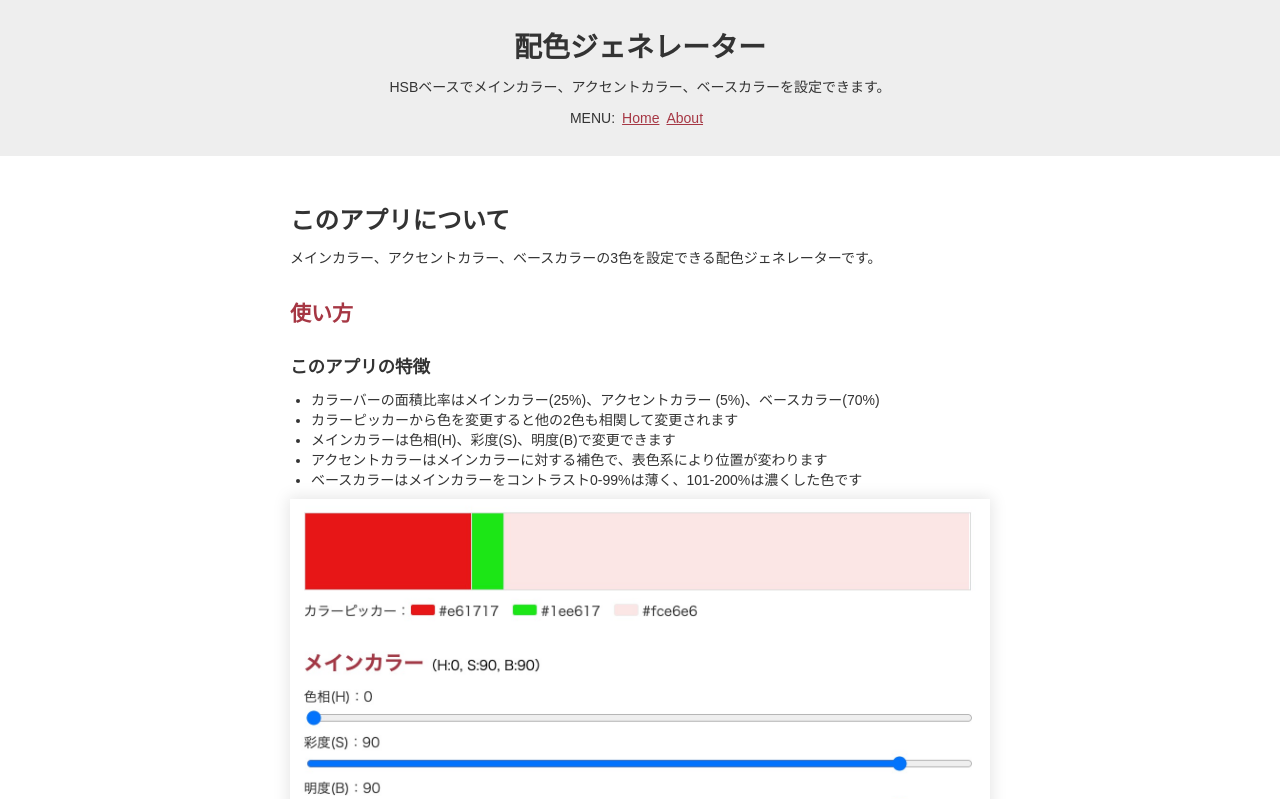
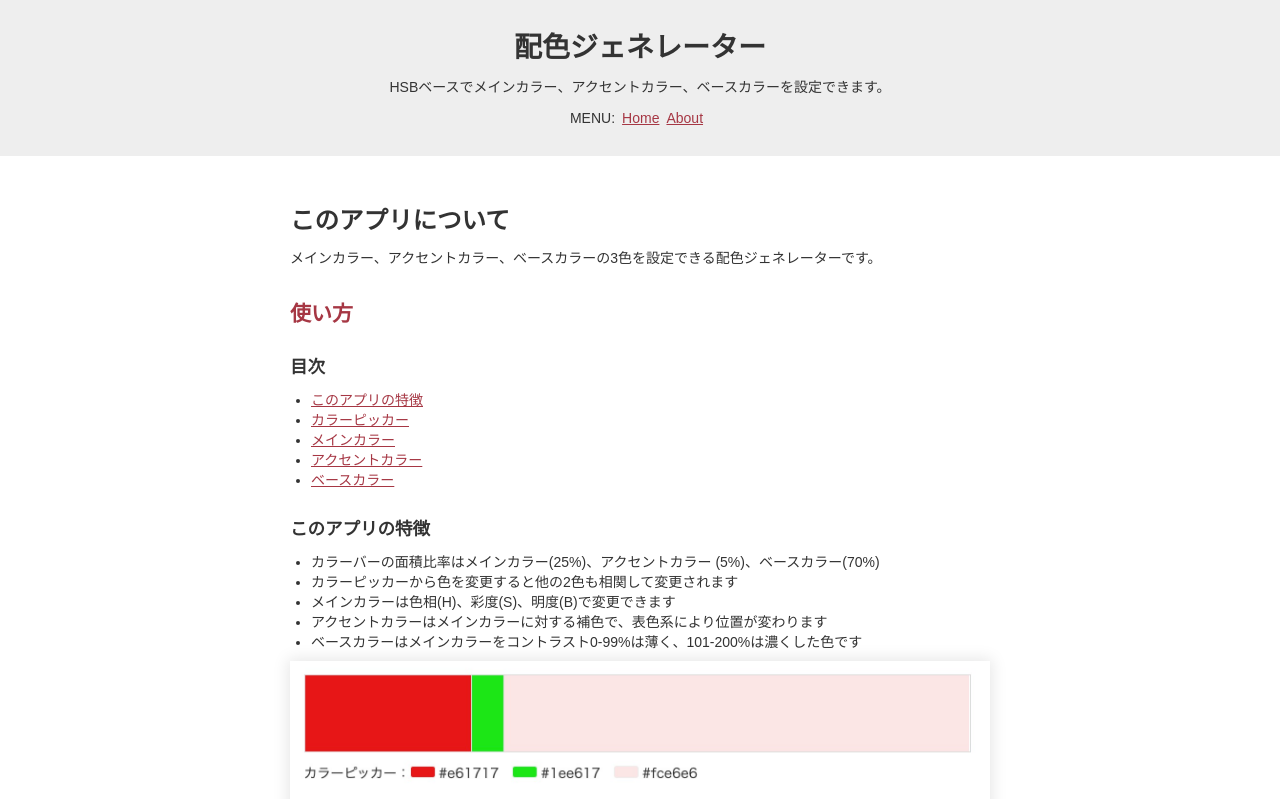
Before and after one commit to ryo-i/color-scheme-generator, a Next.js app: page /about in a window 1280 px wide. Shown: the top 799 px of the page. Built offline with nearby package versions, Linux system fonts and the light colour scheme.

Commit message:
目次を追加 #25

```diff
--- a/pages/about.tsx
+++ b/pages/about.tsx
@@ -39,7 +39,17 @@ function About() {
             <p dangerouslySetInnerHTML={{ __html: pageText }}></p>
             <section>
                 <h2>使い方</h2>
-                <section>
+                <section id="content">
+                    <h3>目次</h3>
+                    <ul>
+                        <li><a href="#feature">このアプリの特徴</a></li>
+                        <li><a href="#color_picker">カラーピッカー</a></li>
+                        <li><a href="#main_color">メインカラー</a></li>
+                        <li><a href="#accent_color">アクセントカラー</a></li>
+                        <li><a href="#base_color">ベースカラー</a></li>
+                    </ul>
+                </section>
+                <section id="feature">
                     <h3>このアプリの特徴</h3>
                     <ul>
                         <li>カラーバーの面積比率はメインカラー(25%)、アクセントカラー (5%)、ベースカラー(70%)</li>
@@ -50,7 +60,7 @@ function About() {
                     </ul>
                     <Figure><Img src="img/initial.jpg" alt="初期画面" /></Figure>
                 </section>
-                <section>
+                <section id="color_picker">
                     <h3>カラーピッカー</h3>
                     <p>カラーバーの下のパレットまたはHex値を押すとカラーピッカーが開きます。</p>
                     <p>下記の画面はPCのChromeブラウザで一つ目のメインカラーのカラーパレットを開いた画面です（なお、カラーピッカーの形状はブラウザによって異なります）。</p>
@@ -75,15 +85,15 @@ function About() {
                     <p>ベースカラーの色相(H)を変更すると他の色の色相(H)も変わります</p>
                     <Figure><Img src="img/cp09.jpg" alt="ベースカラーの色相を変更" /></Figure>
                 </section>
-                <section>
+                <section id="main_color">
                     <h3>メインカラー</h3>
                     <p>説明説明説明説明説明説明説明説明</p>
                 </section>
-                <section>
+                <section id="accent_color">
                     <h3>アクセントカラー</h3>
                     <p>説明説明説明説明説明説明説明説明</p>
                 </section>
-                <section>
+                <section id="base_color">
                     <h3>ベースカラー</h3>
                     <p>説明説明説明説明説明説明説明説明</p>
                 </section>
```
Also changed, not shown: 1 other file (tests, documents, lock files or other folders).
